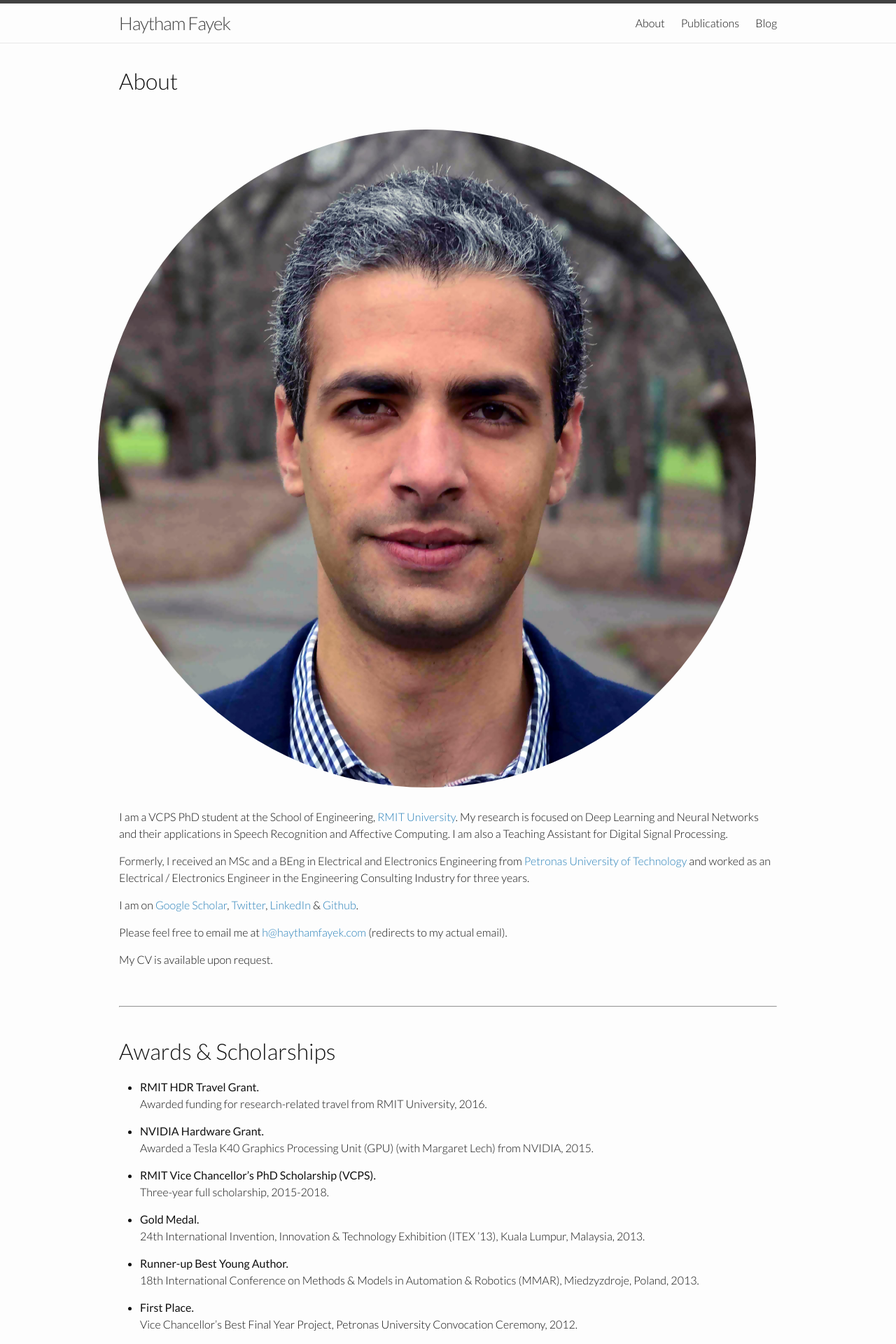
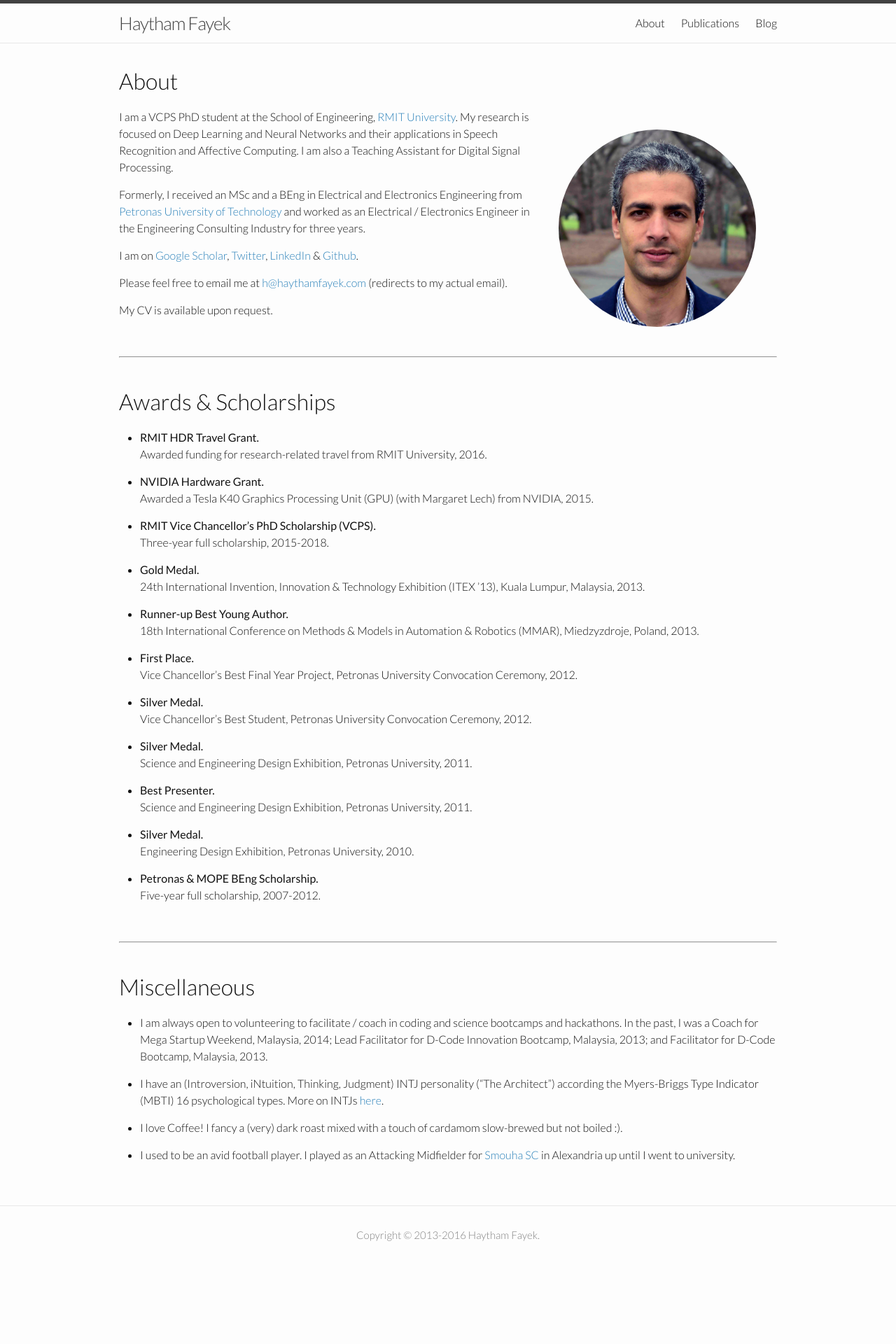
Before and after one commit to haythamfayek/haythamfayek.github.io, a Jekyll site: the page built from about.md, in a window 1280 px wide. Shown: the top 1920 px of the page at 70% size. Built offline with Jekyll 4.4.1, drawn with Linux system fonts in a browser that asks for light colours; after the commit the page ends 1821 px from its top, so only the background shows below that.

Commit message:
CSS Fix ProfilePic R4

```diff
--- a/_sass/_base.scss
+++ b/_sass/_base.scss
@@ -248,7 +248,7 @@ ul.share-buttons li{
 
 .profilepic {
     float:right;
-    max-height:30%;
+    max-width:30%;
     border-radius:100%;
     margin:30px
 }
@@ -269,7 +269,7 @@ ul.share-buttons li{
 @media only screen and (min-width: 736px) {
     .profilepic {
         float:right;
-        max-height:30%;
+        max-width:30%;
         border-radius:100%;
         margin:30px
     }
```
